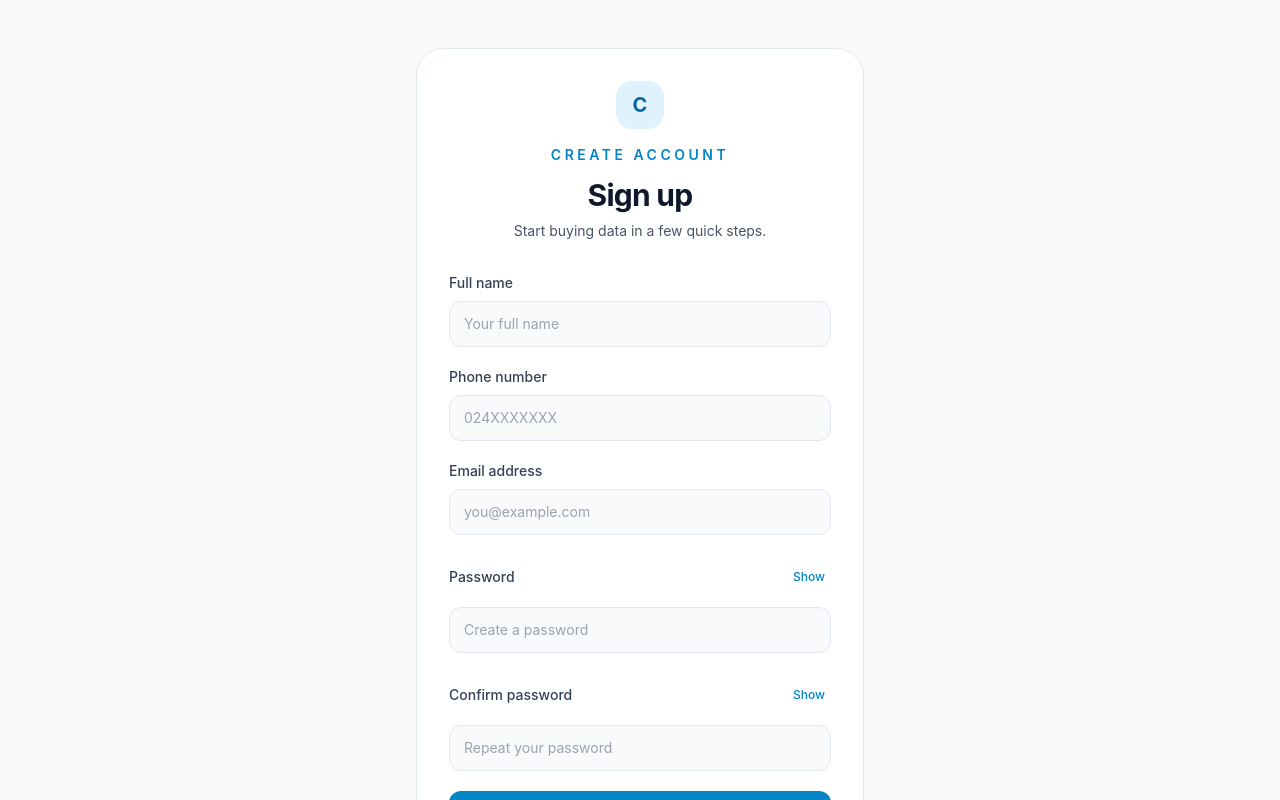
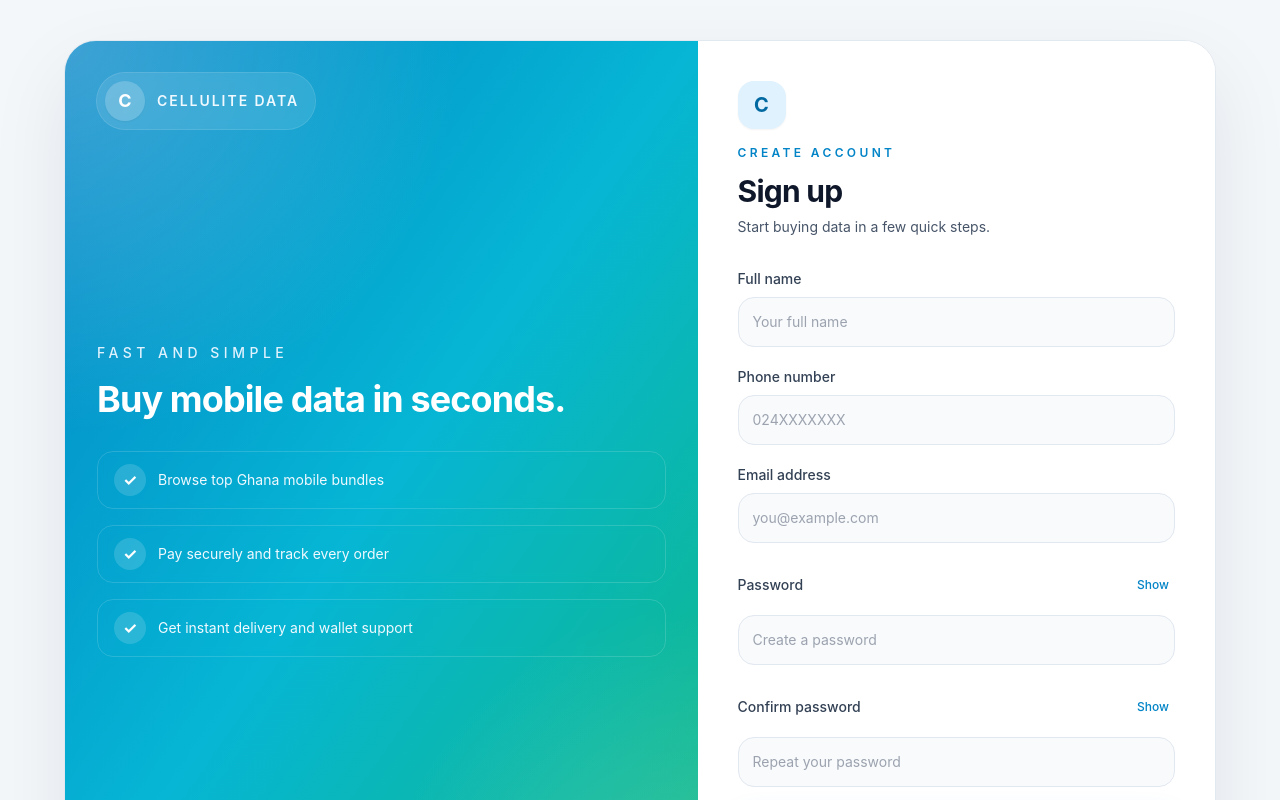
Before and after one commit to Serkel-Whally/Hkup, a Next.js app in the folder packages/frontend/: page /signup in a window 1280 px wide. Shown: the top 800 px of the page. Built offline with nearby package versions, Linux system fonts and the light colour scheme; no server answers.

Commit message:
Polish the customer auth screens to match the app’s dashboard and checkout visual language before moving to the next customer UI milestone.

```diff
--- a/packages/frontend/app/login/page.tsx
+++ b/packages/frontend/app/login/page.tsx
@@ -3,6 +3,7 @@
 import Link from "next/link";
 import { useRouter } from "next/navigation";
 import { FormEvent, useState } from "react";
+import { AuthShell } from "@/app/components/auth-shell";
 import { login } from "@/app/lib/auth";
 
 export default function LoginPage() {
@@ -36,17 +37,19 @@ export default function LoginPage() {
   }
 
   return (
-    <main className="flex min-h-screen items-center justify-center bg-slate-50 px-5 py-12">
-      <div className="w-full max-w-md rounded-[28px] border border-slate-200 bg-white p-6 shadow-sm sm:p-8">
-        <div className="mb-8 text-center">
-          <div className="mx-auto mb-4 inline-flex h-12 w-12 items-center justify-center rounded-2xl bg-sky-100 text-xl font-bold text-sky-700">
-            C
-          </div>
-          <p className="text-sm font-semibold uppercase tracking-[0.25em] text-sky-600">Welcome back</p>
-          <h1 className="mt-3 text-3xl font-bold tracking-tight text-slate-900">Log in</h1>
-          <p className="mt-2 text-sm text-slate-600">Access your CelluLite Data account.</p>
-        </div>
-
+    <AuthShell
+      eyebrow="Welcome back"
+      title="Log in"
+      subtitle="Access your CelluLite Data account."
+      footer={
+        <>
+          Don&apos;t have an account? {" "}
+          <Link href="/signup" className="font-semibold text-sky-600 transition hover:text-sky-700">
+            Create account
+          </Link>
+        </>
+      }
+    >
       <form onSubmit={handleSubmit} className="space-y-5" noValidate>
         <div className="space-y-2">
           <label htmlFor="email" className="block text-sm font-medium text-slate-700">
@@ -58,7 +61,7 @@ export default function LoginPage() {
             autoComplete="email"
             value={email}
             onChange={(event) => setEmail(event.target.value)}
-              className="w-full rounded-xl border border-slate-200 bg-slate-50 px-3.5 py-3 text-sm text-slate-900 outline-none transition focus:border-sky-400 focus:bg-white focus:ring-4 focus:ring-sky-100"
+            className="w-full rounded-2xl border border-slate-200 bg-slate-50 px-3.5 py-3.5 text-sm text-slate-900 outline-none transition focus:border-sky-400 focus:bg-white focus:ring-4 focus:ring-sky-100"
             placeholder="you@example.com"
           />
         </div>
@@ -71,7 +74,7 @@ export default function LoginPage() {
             <button
               type="button"
               onClick={() => setShowPassword((value) => !value)}
-                className="text-xs font-medium text-sky-600 hover:text-sky-700"
+              className="text-xs font-medium text-sky-600 transition hover:text-sky-700"
             >
               {showPassword ? "Hide" : "Show"}
             </button>
@@ -82,13 +85,13 @@ export default function LoginPage() {
             autoComplete="current-password"
             value={password}
             onChange={(event) => setPassword(event.target.value)}
-              className="w-full rounded-xl border border-slate-200 bg-slate-50 px-3.5 py-3 text-sm text-slate-900 outline-none transition focus:border-sky-400 focus:bg-white focus:ring-4 focus:ring-sky-100"
+            className="w-full rounded-2xl border border-slate-200 bg-slate-50 px-3.5 py-3.5 text-sm text-slate-900 outline-none transition focus:border-sky-400 focus:bg-white focus:ring-4 focus:ring-sky-100"
             placeholder="Enter your password"
           />
         </div>
 
         {error ? (
-            <div className="rounded-xl border border-red-200 bg-red-50 px-3 py-2 text-sm text-red-700">
+          <div className="rounded-2xl border border-red-200 bg-red-50 px-3 py-2.5 text-sm text-red-700">
             {error}
           </div>
         ) : null}
@@ -98,7 +101,7 @@ export default function LoginPage() {
             <input type="checkbox" className="h-4 w-4 rounded border-slate-300 text-sky-600 focus:ring-sky-500" />
             Remember me
           </label>
-            <Link href="/login" className="font-medium text-sky-600 hover:text-sky-700">
+          <Link href="/login" className="font-medium text-sky-600 transition hover:text-sky-700">
             Forgot password?
           </Link>
         </div>
@@ -106,19 +109,11 @@ export default function LoginPage() {
         <button
           type="submit"
           disabled={loading}
-            className="w-full rounded-xl bg-sky-600 px-4 py-3 text-sm font-semibold text-white shadow-sm transition hover:bg-sky-700 disabled:cursor-not-allowed disabled:bg-sky-300"
+          className="w-full rounded-2xl bg-gradient-to-r from-sky-600 to-cyan-500 px-4 py-3.5 text-sm font-semibold text-white shadow-[0_10px_25px_rgba(14,165,233,0.25)] transition hover:from-sky-700 hover:to-cyan-600 disabled:cursor-not-allowed disabled:from-sky-300 disabled:to-cyan-300"
         >
           {loading ? "Logging in..." : "Log in"}
         </button>
       </form>
-
-        <p className="mt-6 text-center text-sm text-slate-600">
-          Don&apos;t have an account? {" "}
-          <Link href="/signup" className="font-semibold text-sky-600 hover:text-sky-700">
-            Create account
-          </Link>
-        </p>
-      </div>
-    </main>
+    </AuthShell>
   );
 }
--- a/packages/frontend/app/signup/page.tsx
+++ b/packages/frontend/app/signup/page.tsx
@@ -3,6 +3,7 @@
 import Link from "next/link";
 import { useRouter } from "next/navigation";
 import { FormEvent, useState } from "react";
+import { AuthShell } from "@/app/components/auth-shell";
 import { register } from "@/app/lib/auth";
 
 export default function SignupPage() {
@@ -65,17 +66,19 @@ export default function SignupPage() {
   }
 
   return (
-    <main className="flex min-h-screen items-center justify-center bg-slate-50 px-5 py-12">
-      <div className="w-full max-w-md rounded-[28px] border border-slate-200 bg-white p-6 shadow-sm sm:p-8">
-        <div className="mb-8 text-center">
-          <div className="mx-auto mb-4 inline-flex h-12 w-12 items-center justify-center rounded-2xl bg-sky-100 text-xl font-bold text-sky-700">
-            C
-          </div>
-          <p className="text-sm font-semibold uppercase tracking-[0.25em] text-sky-600">Create account</p>
-          <h1 className="mt-3 text-3xl font-bold tracking-tight text-slate-900">Sign up</h1>
-          <p className="mt-2 text-sm text-slate-600">Start buying data in a few quick steps.</p>
-        </div>
-
+    <AuthShell
+      eyebrow="Create account"
+      title="Sign up"
+      subtitle="Start buying data in a few quick steps."
+      footer={
+        <>
+          Already have an account? {" "}
+          <Link href="/login" className="font-semibold text-sky-600 transition hover:text-sky-700">
+            Log in
+          </Link>
+        </>
+      }
+    >
       <form onSubmit={handleSubmit} className="space-y-5" noValidate>
         <div className="space-y-2">
           <label htmlFor="name" className="block text-sm font-medium text-slate-700">
@@ -87,7 +90,7 @@ export default function SignupPage() {
             autoComplete="name"
             value={form.name}
             onChange={updateField("name")}
-              className="w-full rounded-xl border border-slate-200 bg-slate-50 px-3.5 py-3 text-sm text-slate-900 outline-none transition focus:border-sky-400 focus:bg-white focus:ring-4 focus:ring-sky-100"
+            className="w-full rounded-2xl border border-slate-200 bg-slate-50 px-3.5 py-3.5 text-sm text-slate-900 outline-none transition focus:border-sky-400 focus:bg-white focus:ring-4 focus:ring-sky-100"
             placeholder="Your full name"
           />
         </div>
@@ -102,7 +105,7 @@ export default function SignupPage() {
             autoComplete="tel"
             value={form.phone}
             onChange={updateField("phone")}
-              className="w-full rounded-xl border border-slate-200 bg-slate-50 px-3.5 py-3 text-sm text-slate-900 outline-none transition focus:border-sky-400 focus:bg-white focus:ring-4 focus:ring-sky-100"
+            className="w-full rounded-2xl border border-slate-200 bg-slate-50 px-3.5 py-3.5 text-sm text-slate-900 outline-none transition focus:border-sky-400 focus:bg-white focus:ring-4 focus:ring-sky-100"
             placeholder="024XXXXXXX"
           />
         </div>
@@ -117,7 +120,7 @@ export default function SignupPage() {
             autoComplete="email"
             value={form.email}
             onChange={updateField("email")}
-              className="w-full rounded-xl border border-slate-200 bg-slate-50 px-3.5 py-3 text-sm text-slate-900 outline-none transition focus:border-sky-400 focus:bg-white focus:ring-4 focus:ring-sky-100"
+            className="w-full rounded-2xl border border-slate-200 bg-slate-50 px-3.5 py-3.5 text-sm text-slate-900 outline-none transition focus:border-sky-400 focus:bg-white focus:ring-4 focus:ring-sky-100"
             placeholder="you@example.com"
           />
         </div>
@@ -130,7 +133,7 @@ export default function SignupPage() {
             <button
               type="button"
               onClick={() => setShowPassword((value) => !value)}
-                className="text-xs font-medium text-sky-600 hover:text-sky-700"
+              className="text-xs font-medium text-sky-600 transition hover:text-sky-700"
             >
               {showPassword ? "Hide" : "Show"}
             </button>
@@ -141,7 +144,7 @@ export default function SignupPage() {
             autoComplete="new-password"
             value={form.password}
             onChange={updateField("password")}
-              className="w-full rounded-xl border border-slate-200 bg-slate-50 px-3.5 py-3 text-sm text-slate-900 outline-none transition focus:border-sky-400 focus:bg-white focus:ring-4 focus:ring-sky-100"
+            className="w-full rounded-2xl border border-slate-200 bg-slate-50 px-3.5 py-3.5 text-sm text-slate-900 outline-none transition focus:border-sky-400 focus:bg-white focus:ring-4 focus:ring-sky-100"
             placeholder="Create a password"
           />
         </div>
@@ -154,7 +157,7 @@ export default function SignupPage() {
             <button
               type="button"
               onClick={() => setShowConfirmPassword((value) => !value)}
-                className="text-xs font-medium text-sky-600 hover:text-sky-700"
+              className="text-xs font-medium text-sky-600 transition hover:text-sky-700"
             >
               {showConfirmPassword ? "Hide" : "Show"}
             </button>
@@ -165,13 +168,13 @@ export default function SignupPage() {
             autoComplete="new-password"
             value={form.confirmPassword}
             onChange={updateField("confirmPassword")}
-              className="w-full rounded-xl border border-slate-200 bg-slate-50 px-3.5 py-3 text-sm text-slate-900 outline-none transition focus:border-sky-400 focus:bg-white focus:ring-4 focus:ring-sky-100"
+            className="w-full rounded-2xl border border-slate-200 bg-slate-50 px-3.5 py-3.5 text-sm text-slate-900 outline-none transition focus:border-sky-400 focus:bg-white focus:ring-4 focus:ring-sky-100"
             placeholder="Repeat your password"
           />
         </div>
 
         {error ? (
-            <div className="rounded-xl border border-red-200 bg-red-50 px-3 py-2 text-sm text-red-700">
+          <div className="rounded-2xl border border-red-200 bg-red-50 px-3 py-2.5 text-sm text-red-700">
             {error}
           </div>
         ) : null}
@@ -179,19 +182,11 @@ export default function SignupPage() {
         <button
           type="submit"
           disabled={loading}
-            className="w-full rounded-xl bg-sky-600 px-4 py-3 text-sm font-semibold text-white shadow-sm transition hover:bg-sky-700 disabled:cursor-not-allowed disabled:bg-sky-300"
+          className="w-full rounded-2xl bg-gradient-to-r from-sky-600 to-cyan-500 px-4 py-3.5 text-sm font-semibold text-white shadow-[0_10px_25px_rgba(14,165,233,0.25)] transition hover:from-sky-700 hover:to-cyan-600 disabled:cursor-not-allowed disabled:from-sky-300 disabled:to-cyan-300"
         >
           {loading ? "Creating account..." : "Create account"}
         </button>
       </form>
-
-        <p className="mt-6 text-center text-sm text-slate-600">
-          Already have an account? {" "}
-          <Link href="/login" className="font-semibold text-sky-600 hover:text-sky-700">
-            Log in
-          </Link>
-        </p>
-      </div>
-    </main>
+    </AuthShell>
   );
 }
```
Lines whose indentation alone changed are shown as unchanged.
